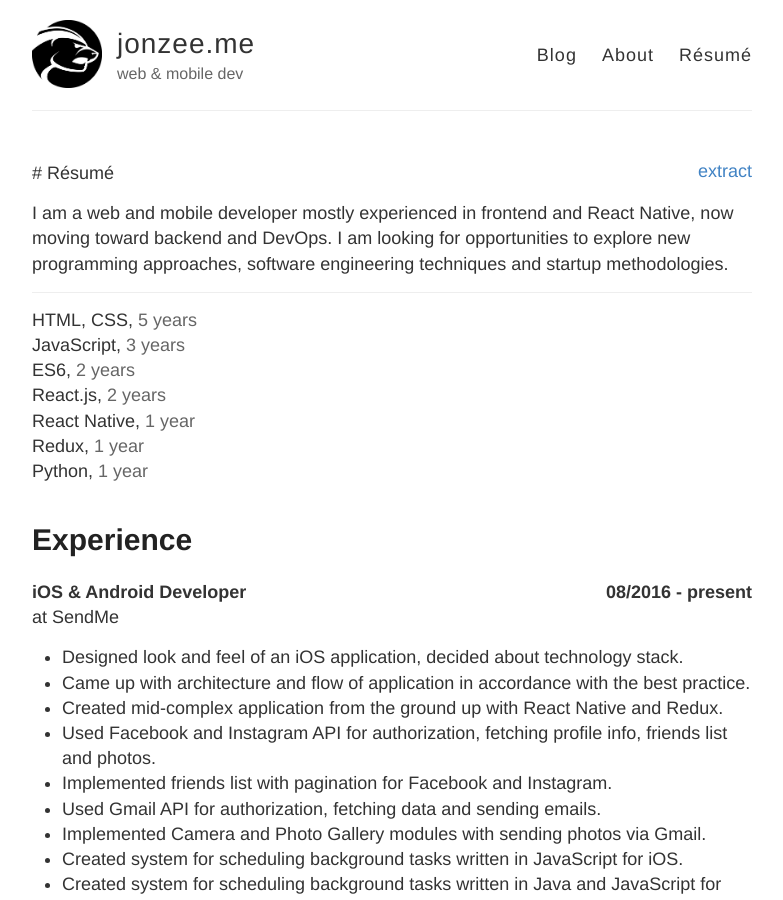
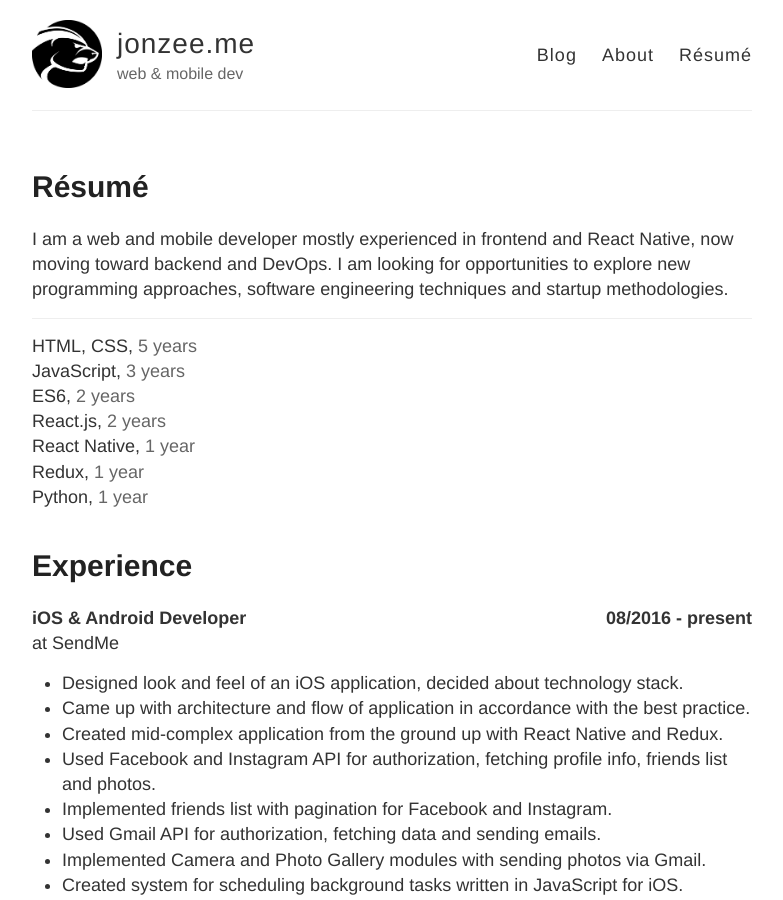
Before and after one commit to janhorubala/janhorubala.github.io, a Jekyll site: the page built from resume.md, in a window 1280 px wide and 900 px high. Shown: the whole window, without its empty margins (248-1031 px from the left). Built offline with Jekyll 4.4.1, drawn with Linux system fonts in a browser that asks for light colours.

Commit message:
Remove extract from resume

```diff
--- a/resume.md
+++ b/resume.md
@@ -1,14 +1,13 @@
 ---
 layout: page
-title:
+title: Résumé
 permalink: /resume/
 ---
-
+<!--
 <div style="position: relative;">
-# Résumé
 <a style="position: absolute; right: 0; bottom: 0; line-height: 1.7" target="_blank" href="{{ site.url }}/assets/files/resume.pdf">extract</a>
 </div>
-
+ -->
 I am a web and mobile developer mostly experienced in frontend and React Native, now moving toward backend and DevOps. I am looking for opportunities to explore new programming approaches, software engineering techniques and startup methodologies.
 
 <hr>
```
